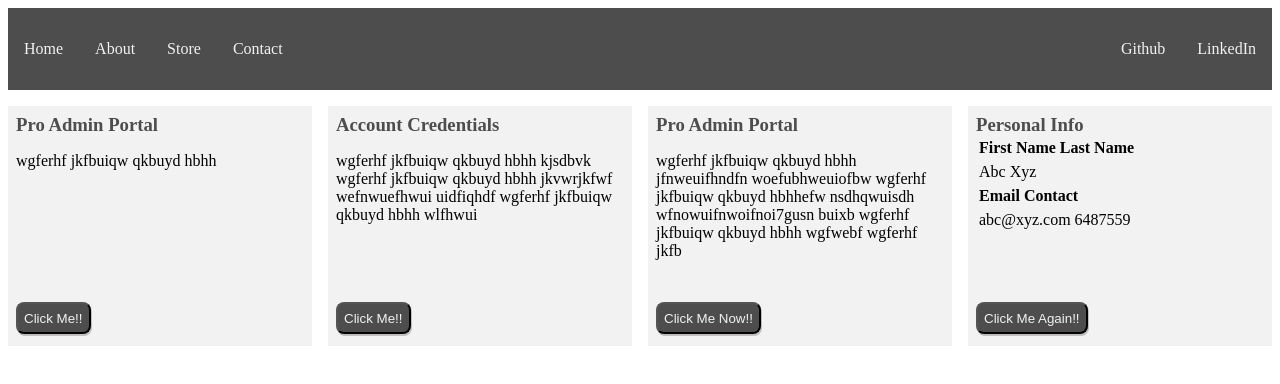
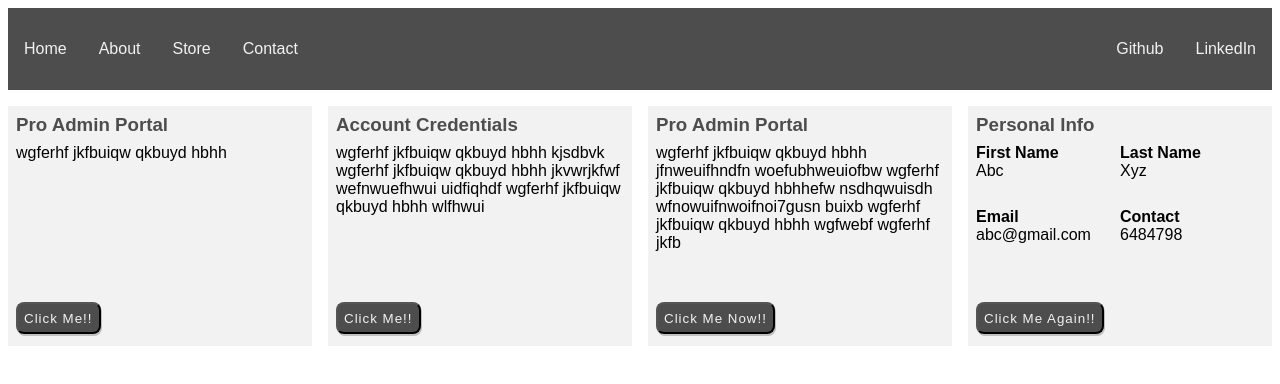
Before and after one commit to anamhussain2601/WebDev, a plain HTML site: page index.html in a window 1280 px wide. Drawn offline with Linux system fonts and the light colour scheme.

Commit message:
Table modified into flex

```diff
--- a/index.html
+++ b/index.html
@@ -16,8 +16,8 @@
                 <li><a href="">Contact</a></li>
             </ul>
             <ul class="social">
-                    <li><a href="" class="git">Github</a></li>
-                    <li><a href="" class="in">LinkedIn</a></li>
+                <li><a href="https://github.com/anamhussain2601" class="git">Github</a></li>
+                <li><a href="https://linkedin.com" class="in">LinkedIn</a></li>
 
             </ul>
             <!-- <div>
@@ -55,31 +55,28 @@
         </div>
         <div class="section four">
             <h3 class="section-header">Personal Info</h3>
-            <table class="table-data">
-                <tr class="tr">
-                    <th class="table-row-head">First Name</th>
-                    <th class="table-row-head">Last Name</th>
-                </tr>
-                <tr class="tr">
-                    <td class="table-col">Abc</td>
-                    <td class="table-col">Xyz</td>
-                </tr>
-                <tr class="tr">
-                    <th class="table-row-head">Email</th>
-                    <th class="table-row-head">Contact</th>
-                </tr>
-                <tr class="tr">
-                    <td class="table-col">abc@xyz.com</td>
-                    <td class="table-col">6487559</td>
-                </tr>
-            </table>
-            <button class="btn-rounded">Click Me Again!!</button>
+            <div class="table-data">
+                <div class="tr">
+                    <div class="th">First Name</div>
+                    <div class="td">Abc</div>
+                </div>
+                <div class="tr">
+                    <div class="th">Last Name</div>
+                    <div class="td">Xyz</div>
+                </div>
+                <div class="tr">
+                    <div class="th">Email</div>
+                    <div class="td">abc@gmail.com</div>
+                </div>
+                <div class="tr">
+                    <div class="th">Contact</div>
+                    <div class="td">6484798</div>
                 </div>
 
             </div>
-
-
-
+            <button class="btn-rounded">Click Me Again!!</button>
+        </div>
+    </div>
 </body>
 <script src="app.js"></script>
 
--- a/style.css
+++ b/style.css
@@ -1,4 +1,6 @@
-
+*{
+    font-family: Arial, Helvetica, sans-serif;
+}
 body{
     background-color: white;
 
@@ -85,9 +87,9 @@ body{
 .four{
     /* background-color: yellow; */
 }
-/* .section-para{
-    line-height: 2em;
-} */
+.section-para{
+    margin: 0;
+}
 .btn-rounded{
     border-radius: 0.5rem;
     height: 2rem;
@@ -96,6 +98,10 @@ body{
     box-shadow: 1px 2px #c2bebe;
     position: absolute;
     bottom: 5%;
+    font-family: Arial, Helvetica, sans-serif;
+    letter-spacing: 1px;
+
+
 }
 .btn-rounded:hover{
     background-color:#6d6b6b;
@@ -107,29 +113,37 @@ body{
 }
 .section-header{
     color: #4d4d4d;
+    /* /* margin-top: 0; */
     margin: 0;
+    padding-bottom: .5rem;
 
 }
 .table-data{
     display: flex;
-    flex-flow: row;
-    width:100%;
+    flex-grow: 1;
+    flex-wrap: wrap;
+    height: 8rem;
+}
+.tr{
+    display: flex;
+    flex-flow: column;
+    flex-wrap: wrap;
+    min-width: 9rem;
     /* height: 10rem; */
 }
-.tr{
+.th{
+    /* display:block;
+    box-sizing: border-box;
+    flex-grow: 1; */
+    font-weight: bold;
+    /* width: 100%; */
+
+}
+.td{
     display:block;
     box-sizing: border-box;
     flex-grow: 1;
     width: 100%;
-}
-tbody{
-    width:100%;
-}
-.table-row-head{
-    text-align: left;
-}
-.table-col{
-    text-align: right;
 }
 .menu-bar{
     background-color: #4d4d4d;
```
Lines whose indentation alone changed are shown as unchanged.
